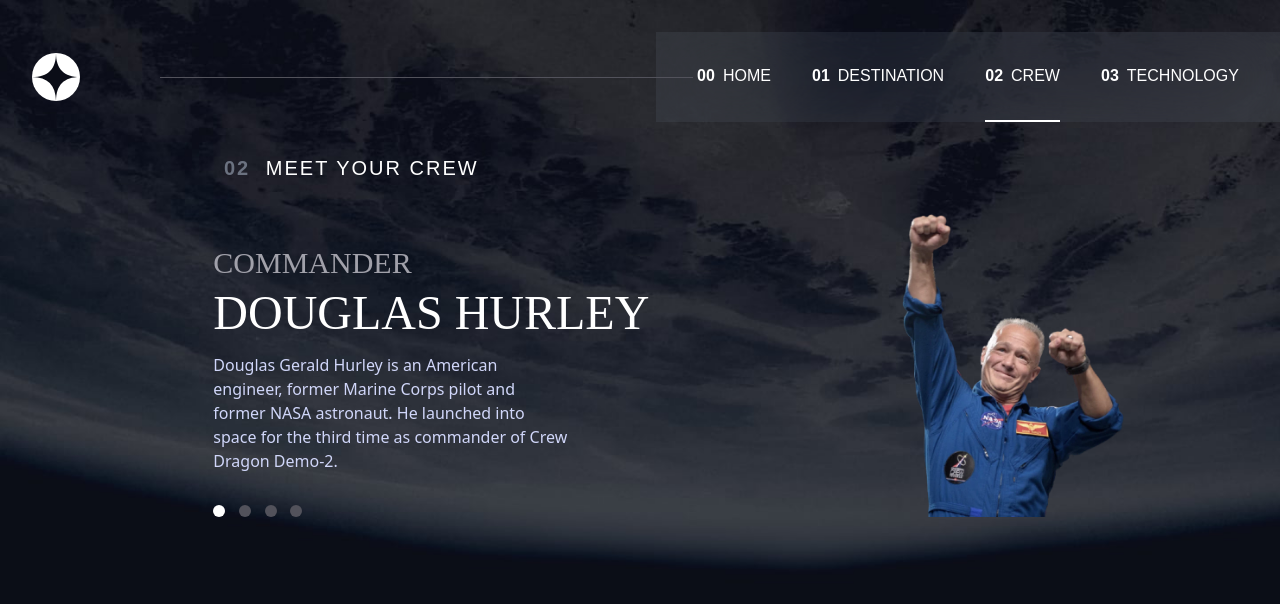
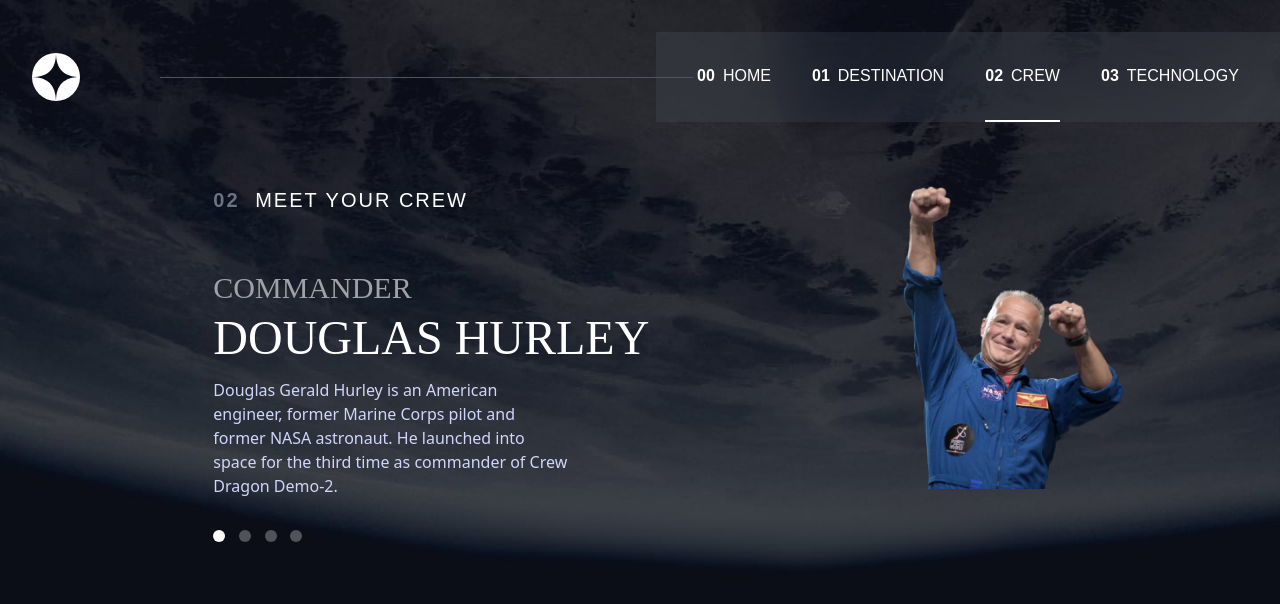
Before and after one commit to therahulchaurasia/space-tourism-website, a React (Create React App) app: page /crew in a window 1280 px wide. Shown: the top 604 px of the page. Built offline with nearby package versions, Linux system fonts and the light colour scheme.

Commit message:
Fixed margins for the headers

```diff
--- a/src/components/Navbar.jsx
+++ b/src/components/Navbar.jsx
@@ -16,7 +16,7 @@
         className="hidden md:flex justify-between items-center pl-8 mb-4 xl:mt-8 relative"
         initial={{ y: -30, opacity: 0 }}
         animate={{ y: 0, opacity: 1 }}
-        transition={{ type: 'spring', stiffness: 80, delay: 0.5 }}
+        transition={{ type: 'spring', stiffness: 80, delay: 0.2 }}
       >
         <motion.img
           whileHover={{ rotate: 90 }}
--- a/src/pages/Crew.jsx
+++ b/src/pages/Crew.jsx
@@ -36,14 +36,14 @@
     <div className="bg-crewMobile md:bg-crewTablet xl:bg-crewDesktop bg-no-repeat bg-cover w-full max-w-screen min-h-screen absolute transition-all duration-200 ease-in-out overflow-hidden">
       <Navbar />
       <motion.h6
-        className="text-white font-barlow uppercase tracking-widest mb-8 text-center md:text-xl xl:text-start xl:ml-56 xl:mt-8"
+        className="text-white font-barlow uppercase tracking-widest mb-8 text-center md:text-xl xl:hidden"
         initial={{ x: '-100vw' }}
         animate={{ x: 0 }}
         transition={{ type: 'spring', stiffness: 50 }}
       >
         <span className="text-gray-500 font-bold pr-2">02</span> Meet your crew
       </motion.h6>
-      <div className="flex flex-col md:flex-col-reverse xl:flex-row-reverse">
+      <div className="flex flex-col md:flex-col-reverse xl:flex-row-reverse xl:mt-16">
         <motion.section
           className="xl:w-5/12"
           initial={{ x: '100vw' }}
@@ -104,6 +104,10 @@
           </div>
 
           <div className="mb-8 text-center xl:text-start">
+            <motion.h6 className="hidden text-white font-barlow uppercase tracking-widest md:text-xl xl:block xl: mb-14 ">
+              <span className="text-gray-500 font-bold pr-2">02</span> Meet your
+              crew
+            </motion.h6>
             <h5 className="uppercase font-bellefair text-zinc-400 mb-2 md:text-2xl xl:text-3xl">
               {showCrew?.role}
             </h5>
--- a/src/pages/Destination.jsx
+++ b/src/pages/Destination.jsx
@@ -40,8 +40,8 @@
       <Navbar />
       <motion.h6
         className="text-white text-center font-barlow uppercase tracking-widest mb-8 md:text-xl xl:text-start xl:ml-40 xl:mt-8 "
-        initial={{ x: '-100vw' }}
-        animate={{ x: 0 }}
+        initial={{ x: '-100vw', opacity: 0 }}
+        animate={{ x: 0, opacity: 1 }}
         transition={{ type: 'spring', stiffness: 50 }}
       >
         <span className="text-gray-500 font-bold pr-2">01</span> Pick your
@@ -72,8 +72,8 @@
         </motion.section>
         <motion.section
           className="xl:w-5/12 "
-          initial={{ x: '100vw' }}
-          animate={{ x: 0 }}
+          initial={{ x: '100vw', opacity: 0 }}
+          animate={{ x: 0, opacity: 1 }}
           transition={{ type: 'spring', stiffness: 50 }}
         >
           <div className="flex justify-between w-1/2 text-lilac font-barlow mx-auto mb-5 sm:w-4/12 xl:w-5/12 xl:mx-0 xl:pl-2 ">
--- a/src/pages/Technology.jsx
+++ b/src/pages/Technology.jsx
@@ -38,7 +38,7 @@
     <div className="bg-techMobile md:bg-techTablet xl:bg-techDesktop bg-no-repeat bg-cover w-full max-w-screen min-h-screen absolute transition-all duration-200 ease-in-out overflow-hidden">
       <Navbar />
       <motion.h6
-        className="text-white font-barlow uppercase tracking-widest mb-8  text-center md:text-xl  xl:mt-8 xl:text-start xl:mb-0 xl:mx-auto xl:w-11/12 xl:pl-10"
+        className="text-white font-barlow uppercase tracking-widest mb-8  text-center md:text-xl  xl:mt-8 xl:text-start xl:mb-0 xl:mx-auto xl:w-10/12"
         initial={{ x: '-100vw' }}
         animate={{ x: 0 }}
         transition={{ type: 'spring', stiffness: 50 }}
```
